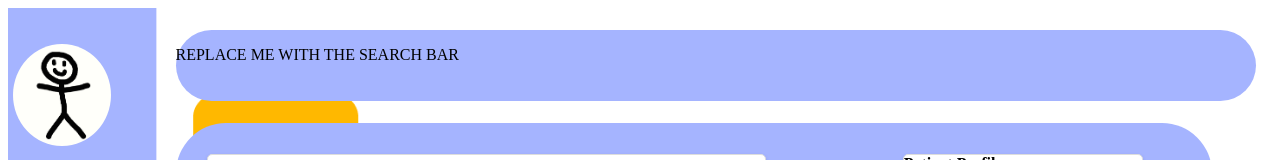
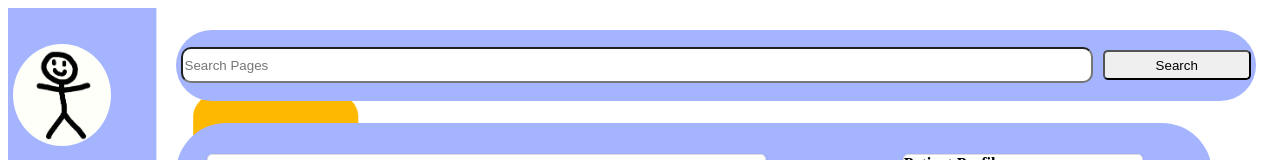
Before and after one commit to awb8593/HackHarvard, an Angular app in the folder frontend/: page /alertPage in a window 1280 px wide. Shown: the top 160 px of the page. Built offline with nearby package versions, Linux system fonts and the light colour scheme; no server answers.

Commit message:
search bar

```diff
--- a/frontend/src/app/alert-page/alert-page.component.css
+++ b/frontend/src/app/alert-page/alert-page.component.css
@@ -154,3 +154,25 @@
     margin-left: auto;
     margin-right: auto;
 }
+
+#searchBar {
+    width: 85%;
+    height: 30px;
+    border-radius: 10px;
+    display: inline-block;
+    margin: 5px;
+}
+
+#searchBarButton {
+    height: 30px;
+    border-radius: 5px;
+    display: inline-block;
+    margin: 5px;
+    width: 150px;
+}
+
+#searchBarDiv {
+    display: flex;
+    align-items: center;
+    justify-content: center;
+}
--- a/frontend/src/app/alert-page/alert-page.component.html
+++ b/frontend/src/app/alert-page/alert-page.component.html
@@ -38,8 +38,9 @@
     <div class="right-side">
         <div class="vertical-layout content">
             <!-- Top-->
-            <div class="vertical-child search">
-                <p>REPLACE ME WITH THE SEARCH BAR</p>
+            <div class="vertical-child search" id="searchBarDiv">
+                <input id="searchBar" type="text" placeholder="Search Pages" #filter>
+                <button id="searchBarButton" class="primary" type="button" (click)="searchResults(filter.value)">Search</button>
             </div>
 
             <!-- Bottom -->
--- a/frontend/src/app/alert-page/alert-page.component.ts
+++ b/frontend/src/app/alert-page/alert-page.component.ts
@@ -53,6 +53,10 @@ export class AlertPageComponent implements OnInit {
     this.selectedTopic = event.target.value;
   }
 
+  searchResults(value: string) {
+    return;
+  }
+
   ngOnInit(): void {
   }
 }
```
